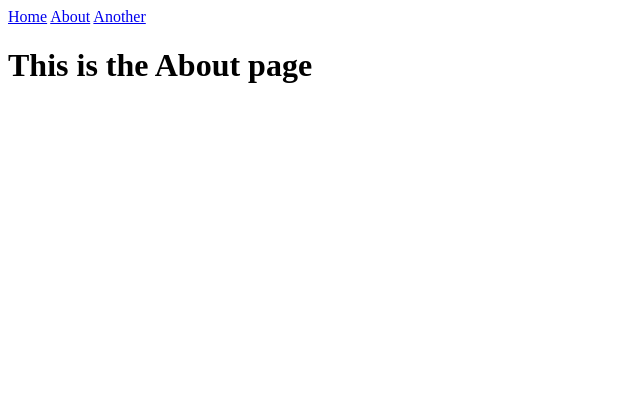
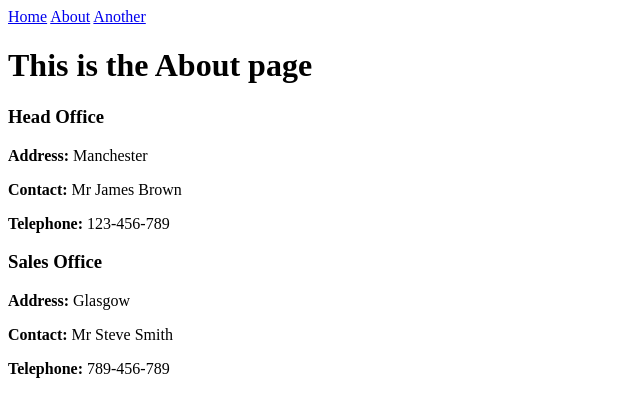
Before and after one commit to MarkR1966/firstFlaskApp, a Flask app: page /about in a window 1280 px wide. Shown: the top 417 px of the page, without its empty margins (0-640 px from the left). Run offline with Flask 2, Linux system fonts and the light colour scheme.

Commit message:
added contact details to about page

```diff
--- a/app.py
+++ b/app.py
@@ -16,6 +16,21 @@ dummyData = [
         "content": "More content"
     }
 ]
+
+dummyContact = [
+    {
+        "branch": "Head Office",
+        "address": "Manchester",
+        "cont": "Mr James Brown",
+        "tel": "123-456-789"
+    },
+    {
+        "branch": "Sales Office",
+        "address": "Glasgow",
+        "cont": "Mr Steve Smith",
+        "tel": "789-456-789"
+    }
+]
 @app.route('/')
 @app.route('/home')
 def home():
@@ -24,7 +39,7 @@ def home():
 
 @app.route('/about')
 def about():
-    return render_template('about.html', title='About')
+    return render_template('about.html', title='About', contacts=dummyContact)
 
 @app.route('/another')
 def another():
--- a/templates/about.html
+++ b/templates/about.html
@@ -2,4 +2,13 @@
 
 {% block body_content %}
     <h1>This is the About page</h1>
+
+    {% for contact in contacts %}
+        <div>
+            <h3>{{ contact.branch }}</h3>
+            <p><b>Address: </b> {{ contact.address }}</p>
+            <p><b>Contact: </b> {{ contact.cont }}</p>
+            <p><b>Telephone: </b> {{ contact.tel }}</p>
+        </div>
+    {% endfor %}
 {% endblock %}
```
